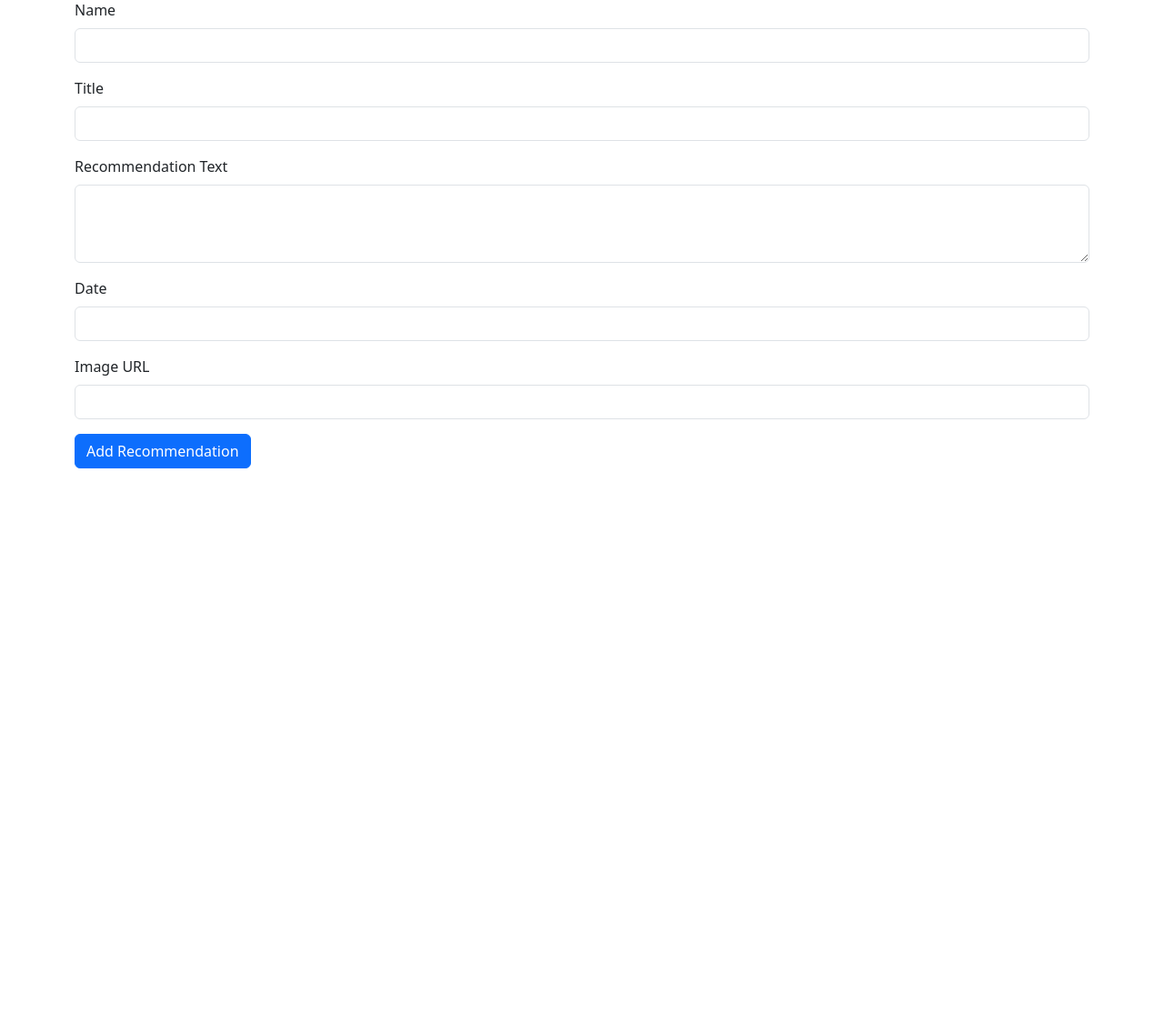
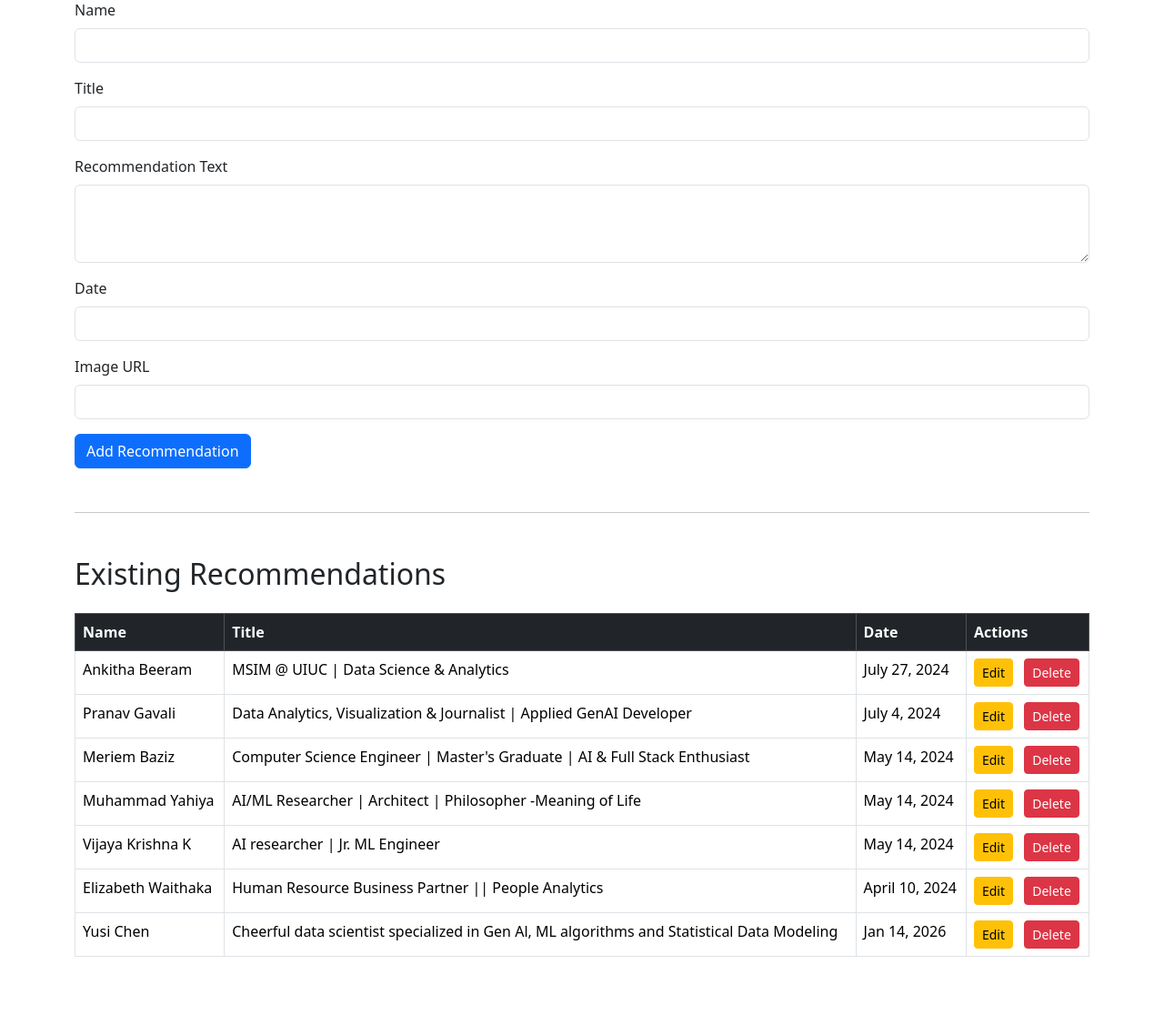
Before and after one commit to phaneendra2429/Flask-portfolio, a Flask app: page /add_recommendation in a window 1280 px wide. Shown: the part 105-1221 px from the top of the page at 91% size. Before the commit the page ends 620 px from the top, so only its background shows below. Run offline with Flask 3, Linux system fonts and the light colour scheme.

Commit message:
add_Recommendation fix

```diff
--- a/routes/recommendations.py
+++ b/routes/recommendations.py
@@ -1,27 +1,66 @@
-from flask import Blueprint, render_template, request, redirect
+from flask import Blueprint, render_template, request, redirect, url_for
 import json
+import uuid
 
 recommend = Blueprint('recommend', __name__)
 recommendations_file = "templates/json/recommendations.json"
 
 def load_json(file):
-    with open(file, "r") as f: return json.load(f)
+    try:
+        with open(file, "r") as f:
+            data = json.load(f)
+            # Ensure all items have an ID (migration step)
+            modified = False
+            for item in data:
+                if 'id' not in item:
+                    item['id'] = str(uuid.uuid4())
+                    modified = True
+            if modified:
+                save_to_json(data, file)
+            return data
+    except (FileNotFoundError, json.JSONDecodeError):
+        return []
 
 def save_to_json(data, file):
     with open(file, "w") as f: json.dump(data, f, indent=4)
 
 @recommend.route('/add_recommendation', methods=['GET', 'POST'])
 def add_recommendation():
+    data = load_json(recommendations_file)
+
     if request.method == 'POST':
-        new_rec = {
-            "name": request.form['name'],
-            "title": request.form['title'],
-            "recommendation": request.form['recommendation'],
-            "date": request.form['date'],
-            "image": request.form['image']
-        }
-        data = load_json(recommendations_file)
-        data.append(new_rec)
+        rec_id = request.form.get('id')
+
+        if rec_id:
+            # Edit existing
+            for rec in data:
+                if rec.get('id') == rec_id:
+                    rec['name'] = request.form['name']
+                    rec['title'] = request.form['title']
+                    rec['recommendation'] = request.form['recommendation']
+                    rec['date'] = request.form['date']
+                    rec['image'] = request.form['image']
+                    break
+        else:
+            # Add new
+            new_rec = {
+                "id": str(uuid.uuid4()),
+                "name": request.form['name'],
+                "title": request.form['title'],
+                "recommendation": request.form['recommendation'],
+                "date": request.form['date'],
+                "image": request.form['image']
+            }
+            data.append(new_rec)
+
         save_to_json(data, recommendations_file)
-        return redirect('/')
-    return render_template('add_rec.html')
+        return redirect('/add_recommendation')
+
+    return render_template('add_rec.html', recommendations=data)
+
+@recommend.route('/delete_recommendation/<string:rec_id>')
+def delete_recommendation(rec_id):
+    data = load_json(recommendations_file)
+    data = [rec for rec in data if rec.get('id') != rec_id]
+    save_to_json(data, recommendations_file)
+    return redirect('/add_recommendation')
--- a/templates/add_rec.html
+++ b/templates/add_rec.html
@@ -1,15 +1,18 @@
 <!DOCTYPE html>
 <html lang="en">
+
 <head>
     <meta charset="UTF-8">
     <meta name="viewport" content="width=device-width, initial-scale=1.0">
     <title>Add Recommendation</title>
     <link href="https://cdn.jsdelivr.net/npm/bootstrap@5.3.0-alpha1/dist/css/bootstrap.min.css" rel="stylesheet">
 </head>
+
 <body>
     <div class="container my-5">
-        <h1 class="text-center">Add New Recommendation</h1>
-        <form action="/add-recommendation" method="POST">
+        <h1 class="text-center" id="form-title">Add New Recommendation</h1>
+        <form action="/add_recommendation" method="POST">
+            <input type="hidden" id="rec_id" name="id">
             <div class="mb-3">
                 <label for="name" class="form-label">Name</label>
                 <input type="text" class="form-control" id="name" name="name" required>
@@ -30,9 +33,73 @@
                 <label for="image" class="form-label">Image URL</label>
                 <input type="text" class="form-control" id="image" name="image" required>
             </div>
-            <button type="submit" class="btn btn-primary">Add Recommendation</button>
+            <button type="submit" class="btn btn-primary" id="submit-btn">Add Recommendation</button>
+            <button type="button" class="btn btn-secondary" onclick="resetForm()" id="cancel-btn"
+                style="display:none;">Cancel</button>
         </form>
+
+        <hr class="my-5">
+
+        <h2 class="mb-4">Existing Recommendations</h2>
+        <div class="table-responsive">
+            <table class="table table-bordered table-hover">
+                <thead class="table-dark">
+                    <tr>
+                        <th scope="col">Name</th>
+                        <th scope="col">Title</th>
+                        <th scope="col">Date</th>
+                        <th scope="col">Actions</th>
+                    </tr>
+                </thead>
+                <tbody>
+                    {% for rec in recommendations %}
+                    <tr>
+                        <td>{{ rec.name }}</td>
+                        <td>{{ rec.title }}</td>
+                        <td>{{ rec.date }}</td>
+                        <td>
+                            <button class="btn btn-warning btn-sm me-2"
+                                onclick='editRec({{ rec|tojson }})'>Edit</button>
+                            <a href="/delete_recommendation/{{ rec.id }}" class="btn btn-danger btn-sm"
+                                onclick="return confirm('Are you sure you want to delete this recommendation?')">Delete</a>
+                        </td>
+                    </tr>
+                    {% endfor %}
+                </tbody>
+            </table>
+        </div>
     </div>
     <script src="https://cdn.jsdelivr.net/npm/bootstrap@5.3.0-alpha1/dist/js/bootstrap.bundle.min.js"></script>
+    <script>
+        function editRec(rec) {
+            document.getElementById('rec_id').value = rec.id || '';
+            document.getElementById('name').value = rec.name;
+            document.getElementById('title').value = rec.title;
+            document.getElementById('recommendation').value = rec.recommendation;
+            document.getElementById('date').value = rec.date;
+            document.getElementById('image').value = rec.image;
+
+            document.getElementById('form-title').innerText = 'Edit Recommendation';
+            document.getElementById('submit-btn').innerText = 'Update Recommendation';
+            document.getElementById('cancel-btn').style.display = 'inline-block';
+
+            // Scroll to top
+            window.scrollTo(0, 0);
+        }
+
+        function resetForm() {
+            document.getElementById('rec_id').value = '';
+            document.getElementById('name').value = '';
+            document.getElementById('title').value = '';
+            document.getElementById('recommendation').value = '';
+            document.getElementById('date').value = '';
+            document.getElementById('image').value = '';
+
+            document.getElementById('form-title').innerText = 'Add New Recommendation';
+            document.getElementById('submit-btn').innerText = 'Add Recommendation';
+            document.getElementById('cancel-btn').style.display = 'none';
+        }
+    </script>
 </body>
+
 </html>
--- a/templates/json/recommendations.json
+++ b/templates/json/recommendations.json
@@ -4,41 +4,55 @@
         "title": "MSIM @ UIUC | Data Science & Analytics",
         "recommendation": "Working with Phaneendra on an Omdena project was a remarkable experience. He has exceptional ...",
         "date": "July 27, 2024",
-        "image": "https://i.ibb.co/fSFHBPZ/Ankitha.jpg"
+        "image": "https://i.ibb.co/fSFHBPZ/Ankitha.jpg",
+        "id": "67009512-8021-4eb5-8c23-f24d48df8247"
     },
     {
         "name": "Pranav Gavali",
         "title": "Data Analytics, Visualization & Journalist | Applied GenAI Developer ",
         "recommendation": "I strongly endorse Phaneendra Ganji for his exceptional dedication and problem-solving.  ...",
         "date": "July 4, 2024",
-        "image": "https://i.ibb.co/x3tjpsz/pranav.jpg"
+        "image": "https://i.ibb.co/x3tjpsz/pranav.jpg",
+        "id": "921b5134-5928-4020-9469-846c6de87b0f"
     },
     {
         "name": "Meriem Baziz",
         "title": "Computer Science Engineer | Master's Graduate | AI & Full Stack Enthusiast",
         "recommendation": "It was a privilege to work with Phaneendra on an innovative project initiated by Omdena ....",
         "date": "May 14, 2024",
-        "image": "https://i.ibb.co/crZp4Pp/image.png"
+        "image": "https://i.ibb.co/crZp4Pp/image.png",
+        "id": "60ce5406-3c14-4fc6-8d45-5f9d83ff61d0"
     },
     {
         "name": "Muhammad Yahiya",
         "title": "AI/ML Researcher | Architect | Philosopher -Meaning of Life",
         "recommendation": "I had the incredible opportunity to collaborate with Phaneendra G on Multi Agents ...",
         "date": "May 14, 2024",
-        "image": "https://i.ibb.co/KwJqfWK/yahya.png"
+        "image": "https://i.ibb.co/KwJqfWK/yahya.png",
+        "id": "8aba64f8-883d-4672-98c2-29f3969e2d32"
     },
     {
         "name": "Vijaya Krishna K",
         "title": "AI researcher | Jr. ML Engineer",
         "recommendation": "He led the development of a Mental Health Chatbot, harnessing Large Language Models (LLMs) ...",
         "date": "May 14, 2024",
-        "image": "https://i.ibb.co/BzV71QN/vijay.png"
+        "image": "https://i.ibb.co/BzV71QN/vijay.png",
+        "id": "98b00104-4263-4b1b-b415-41d945aa5396"
     },
     {
         "name": "Elizabeth Waithaka",
         "title": "Human Resource Business Partner || People Analytics",
         "recommendation": "Phaneendra is such a pleasure to work with. He is a great communicator, resilient in tackling  ...",
         "date": "April 10, 2024",
-        "image": "https://i.ibb.co/RHWCGfZ/Lizz.png"
+        "image": "https://i.ibb.co/RHWCGfZ/Lizz.png",
+        "id": "2bd1fc79-2e48-452b-9d5b-4f7b6a6420fe"
+    },
+    {
+        "name": "Yusi Chen",
+        "title": "Cheerful data scientist specialized in Gen Al, ML algorithms and Statistical Data Modeling",
+        "recommendation": "Working closely with Phaneendra was truly a pleasure. I work with him for three months on an invoice processing ...",
+        "date": "Jan 14, 2026",
+        "image": "https://media.licdn.com/dms/image/v2/D4E03AQHcIEMkiHeJJw/profile-displayphoto-shrink_100_100/profile-displayphoto-shrink_100_100/0/1694024265650?e=1772064000&v=beta&t=trpWd6Gpw-g4mP7XJoXtdtgDP6ozQ3e9X-GPx2iQy4w",
+        "id": "27af6253-0641-4437-a006-700a88439fab"
     }
 ]
```
Also changed, not shown: templates/json/certifications.json (+15 -1 lines).
